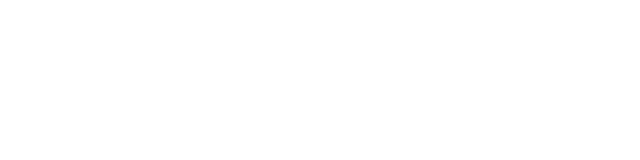
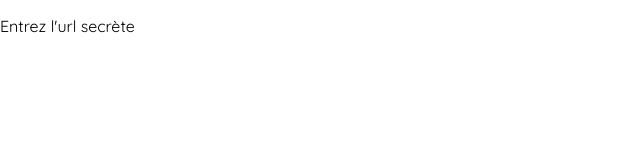
Before and after one commit to WildCodeSchool/2020-11-wns-paris-tamplo-projet-front, a React (Create React App) app: page /teacher in a window 1280 px wide. Shown: the top 160 px of the page, without its empty margins (0-640 px from the left). Built offline with nearby package versions, Linux system fonts and the light colour scheme.

Commit message:
Add waiting page for teacher

```diff
--- a/src/App.js
+++ b/src/App.js
@@ -33,6 +33,9 @@
         </Route>
         <Route path="/student" component={Student} />
         <Route path="/teacher/:mdp" component={Teacher} />
+        <Route path="/teacher">
+          <p>Entrez l'url secrète</p>
+        </Route>
       </Switch>
     </div>
   )
--- a/src/components/Teacher.js
+++ b/src/components/Teacher.js
@@ -29,7 +29,7 @@
       const resultStudents = await axios('http://localhost:8080/students')
       setStudents(resultStudents.data)
     } catch (error) {
-      history.push('/')
+      history.push('/teacher')
     }
   }
 
```
